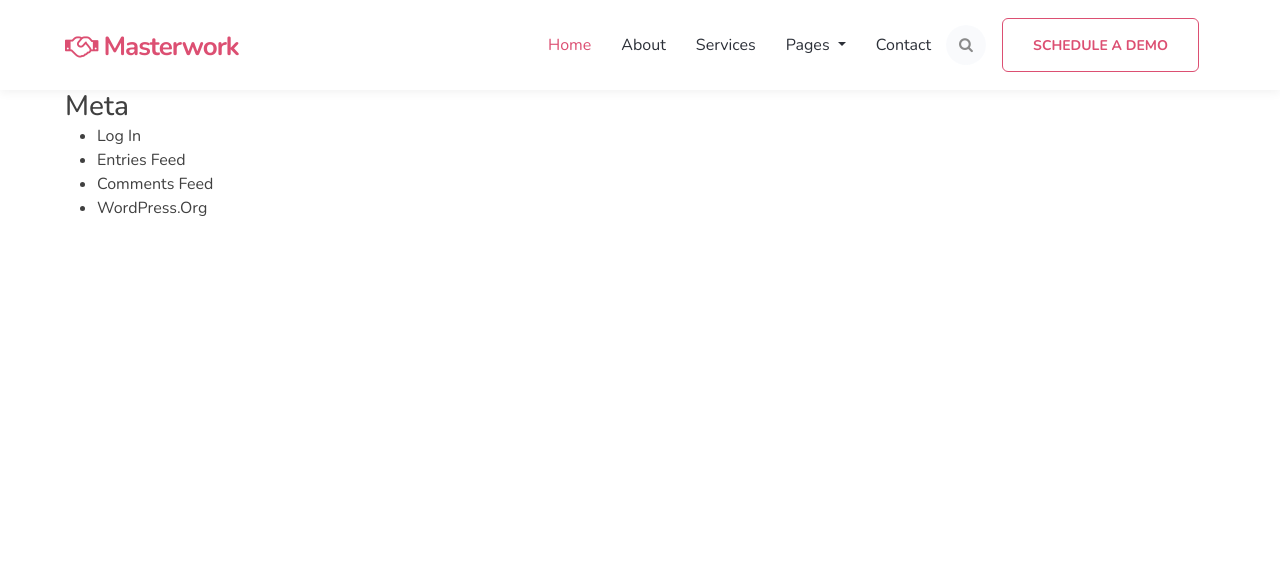
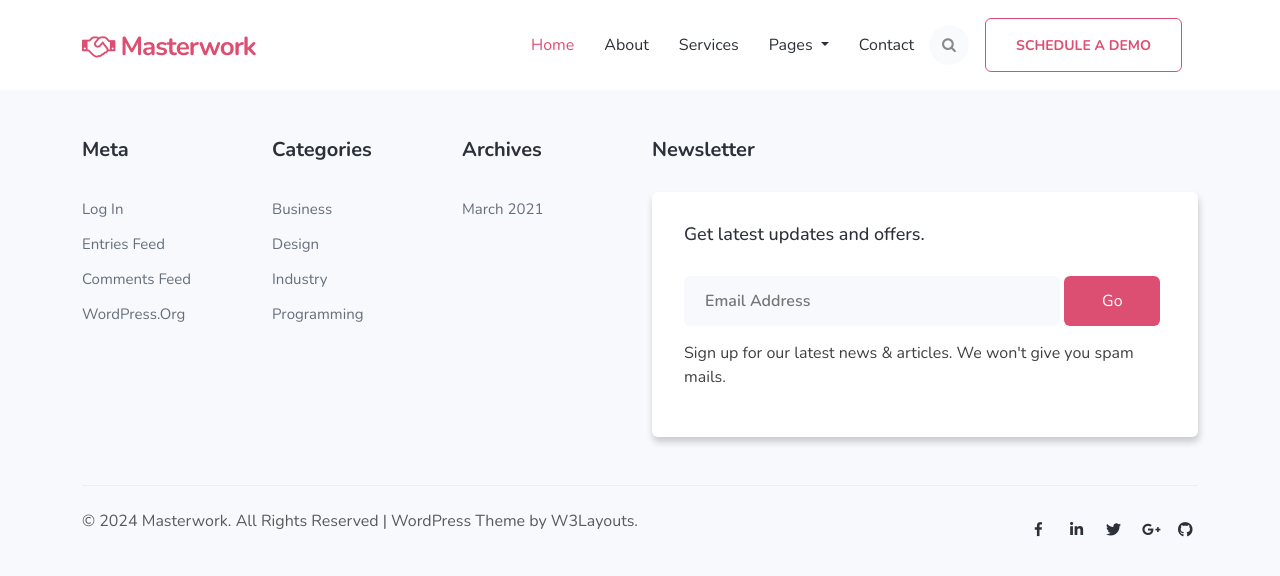
Before and after one commit to trinhvithanh147/BC76_Capstone_Group-11, a plain HTML site: page index.html in a window 1280 px wide. Drawn offline with nearby package versions, Linux system fonts and the light colour scheme.

Commit message:
Hoan thanh header, footer, backtotop

```diff
--- a/css/style.css
+++ b/css/style.css
@@ -20,11 +20,7 @@ h1,h2,h3,h4,h5{
 h1{
     font-size: 2em;
 }
-.container{
-    padding: 0 25px !important;
-    max-width: 1200px !important;
-    height: 54px;
-}
+
 /* header */
 .header{
     background-color: #fff;
@@ -33,6 +29,7 @@ h1{
     align-items: center;
     height: 90px;
     width: 100%;
+
 }
 
 .header .navbar-brand{
@@ -100,9 +97,126 @@ h1{
     font-weight: 700;
     border-color: #dc4f72;
     color: #dc4f72;
-    transition: all 0.3s;
+    transition: all 0.5s;
 }
 .header .navbar_button button:hover{
     background-color: #dc4f72;
     color: #fff;
 }
+/* footer */
+footer{
+    background-color: #F7F9FC;
+
+}
+.footer_input_newsletter{
+    box-shadow: 1px 5px 7.5px rgba(14, 13, 13, 0.2);
+    padding: 2em;
+    border-radius: 6px;
+    background-color: #fff;
+    margin-top: 30px;
+}
+.footer_input_newsletter input{
+    padding: 12px 20px;
+    width: 78%;
+    border: 1px solid transparent;
+    background-color: #F7F9FC;
+    outline: none;
+    border-radius: 6px;
+    font-weight: 600;
+    margin-top: 30px;
+}
+.footer_input_newsletter button{
+    border: 1px solid transparent;
+    padding: 12px 20px;
+    background-color: #dc4f72;
+    color: #fff;
+    width: 20%;
+    border-radius: 6px;
+
+}
+.footer_input_newsletter form{
+    margin-bottom: 15px;
+}
+footer .row h3{
+    font-size: 20px;
+    color: #2C3038;
+    margin-bottom: 30px;
+    font-weight: 700;
+}
+footer .row h4{
+    font-size: 18px;
+    color: #2C3038;
+
+}
+footer .row li{
+    margin: 5px 0;
+    display: block;
+    list-style: none;
+}
+footer .row li a{
+    padding: 0;
+    color: #656f7b;
+    font-size: 15px;
+    line-height: 25px;
+    transition: all 0.5s;
+}
+footer .row li a:hover{
+    color: #dc4f72;
+}
+.footer_bottom{
+    border-top: 1px solid #eee;
+    margin-top: 48px;
+    padding-top: 24px;
+}
+.footer_bottom .footer_text p{
+    line-height: 22px;
+    font-size: 16px;
+    color: #5a5a5a;
+}
+.footer_bottom .footer_text .footer_link{
+    text-decoration: none;
+    color: #5a5a5a;
+    transition: all 0.5s;
+}
+.footer_bottom .footer_text .footer_link:hover{
+    color: #dc4f72;
+    opacity: 0.8;
+}
+.footer_icon li a{
+    width: 36px;
+    height: 36px;
+    color: #2C3038;
+
+}
+.footer_icon li i{
+    font-size: 15px;
+    transition: all 0.3s;
+}
+.footer_icon li a:hover{
+    color: #dc4f72;
+}
+/* back-to-top */
+.back_to_top{
+    width: 50px;
+    height: 45px;
+    position: fixed;
+    bottom: 0;
+    right: 2px;
+    background-color: #dc4f72;
+    color: #fff;
+    opacity: 0.7;
+    line-height: 45px;
+    text-align: center;
+    border-radius: 3px;
+    font-size: 22px;
+    transition: all 0.5s;
+    opacity: 0;
+}
+.cd-top--is-visible {
+    visibility: visible;
+    opacity: 1;
+  }
+
+  .cd-top--fade-out {
+    opacity: .5;
+  }
--- a/index.html
+++ b/index.html
@@ -33,7 +33,7 @@
 <body>
     <header class="header fixed_header nav-fixed">
         <div class="container">
-            <nav class="navbar navbar-expand-lg p-lg-0">
+            <nav class="navbar navbar-expand-lg p-0">
                 <h1>
                     <a class="navbar-brand" href="#">
                         <i class="fa fa-handshake-o"></i>
@@ -86,25 +86,67 @@
             </nav>
         </div>
     </header>
-    <footer>
+    <footer class="py-5">
         <div class="container">
             <div class="row">
-                <div class="col">
-                    <h3>Meta</h3>
-                    <ul>
-                        <li>Log In</li>
-                        <li>Entries Feed</li>
-                        <li>Comments Feed</li>
-                        <li>WordPress.Org</li>
+                <div class="col-6">
+                    <div class="row">
+                        <div class="col-4">
+                            <h3>Meta</h3>
+                            <ul class="nav flex-column">
+                                <li class="nav-item"><a href="#" class="nav-link">Log In</a></li>
+                                <li class="nav-item"><a href="#" class="nav-link">Entries Feed</a></li>
+                                <li class="nav-item"><a href="#" class="nav-link">Comments Feed</a></li>
+                                <li class="nav-item"><a href="#" class="nav-link">WordPress.Org</a></li>
+                            </ul>
+                        </div>
+                        <div class="col-4">
+                            <h3>Categories</h3>
+                            <ul class="nav flex-column">
+                                <li class="nav-item"><a href="#" class="nav-link">Business</a></li>
+                                <li class="nav-item"><a href="#" class="nav-link">Design</a></li>
+                                <li class="nav-item"><a href="#" class="nav-link">Industry</a></li>
+                                <li class="nav-item"><a href="#" class="nav-link">Programming</a></li>
+                            </ul>
+                        </div>
+                        <div class="col-4">
+                            <h3>Archives</h3>
+                            <ul class="nav flex-column">
+                                <li class="nav-item"><a href="#" class="nav-link">March 2021</a></li>
+                            </ul>
+                        </div>
+                    </div>
+                </div>
+                <div class="col-6">
+                    <h3>Newsletter</h3>
+                    <div class="footer_input_newsletter">
+                        <h4>Get latest updates and offers.</h4>
+                        <form action="">
+                            <input type="emai" placeholder="Email Address">
+                            <button id="email">Go</button>
+                        </form>
+                        <p>Sign up for our latest news & articles. We won't give you spam mails.</p>
+                    </div>
+                </div>
+            </div>
+            <div class="footer_bottom d-flex justify-content-between">
+                <div class="footer_text">
+                    <p>© 2024 Masterwork. All Rights Reserved | WordPress Theme by <a href=""
+                            class="footer_link">W3Layouts.</a></p>
+                </div>
+                <div class="footer_icon">
+                    <ul class="nav">
+                        <li class="nav-item"><a href="" class="nav-link"><i class="fa fa-facebook"></i></a></li>
+                        <li class="nav-item"><a href="" class="nav-link"><i class="fab fa-linkedin-in"></i></a></li>
+                        <li class="nav-item"><a href="" class="nav-link"><i class="fab fa-twitter"></i></a></li>
+                        <li class="nav-item"><a href="" class="nav-link"><i class="fab fa-google-plus-g"></i></a></li>
+                        <li class="nav-item"><a href="" class="nav-link"><i class="fa-brands fa-github"></i></a></li>
                     </ul>
                 </div>
-                <div class="col"></div>
-                <div class="col"></div>
-                <div class="col"></div>
             </div>
-        </div>
+    </div>
     </footer>
-
+    <a href="#" class="cd-top text-replace js-cd-top back_to_top"><i class="fa fa-angle-up"></i></a>
     <script src="https://cdn.jsdelivr.net/npm/@popperjs/core@2.11.8/dist/umd/popper.min.js"
         integrity="sha384-I7E8VVD/ismYTF4hNIPjVp/Zjvgyol6VFvRkX/vR+Vc4jQkC+hVqc2pM8ODewa9r"
         crossorigin="anonymous"></script>
```
